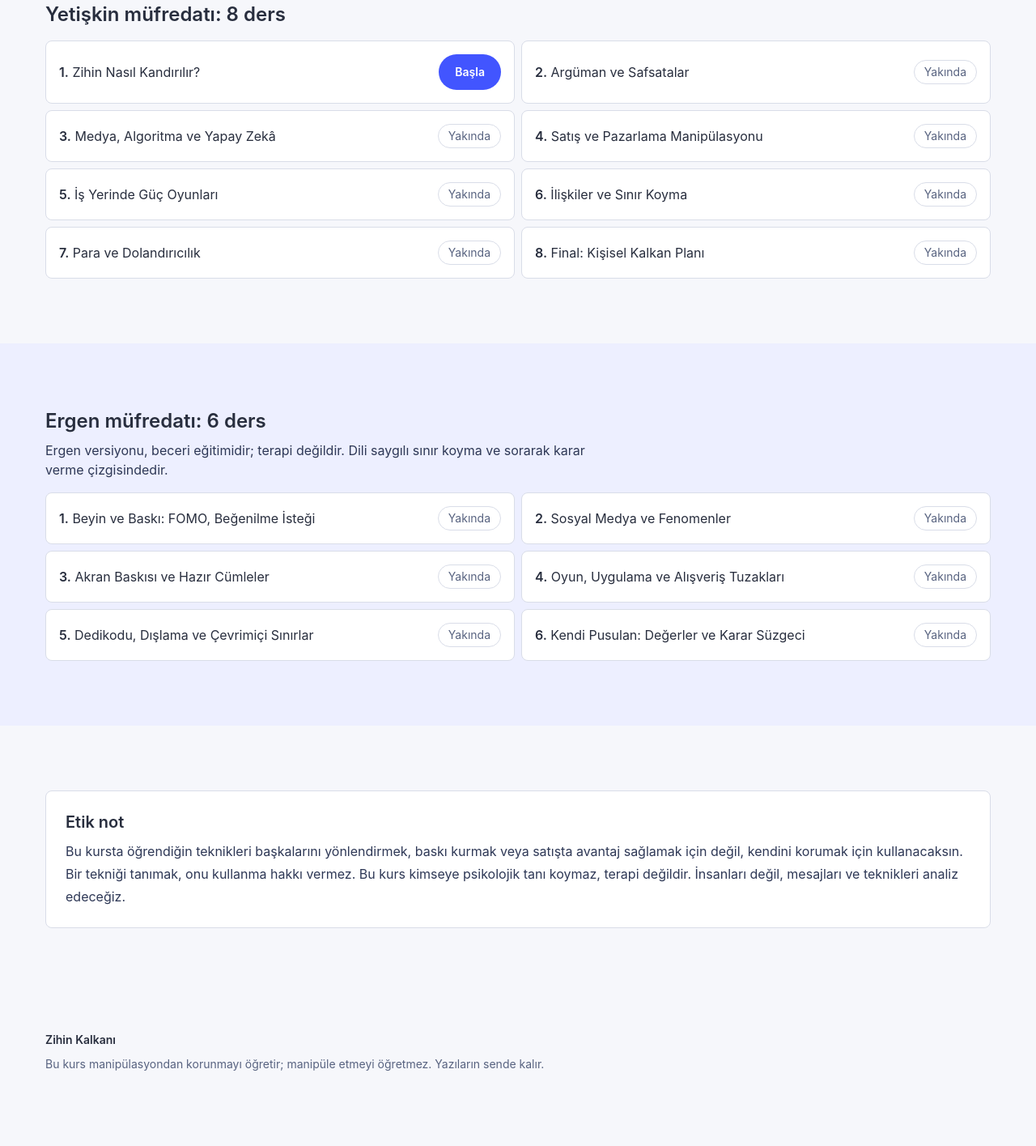
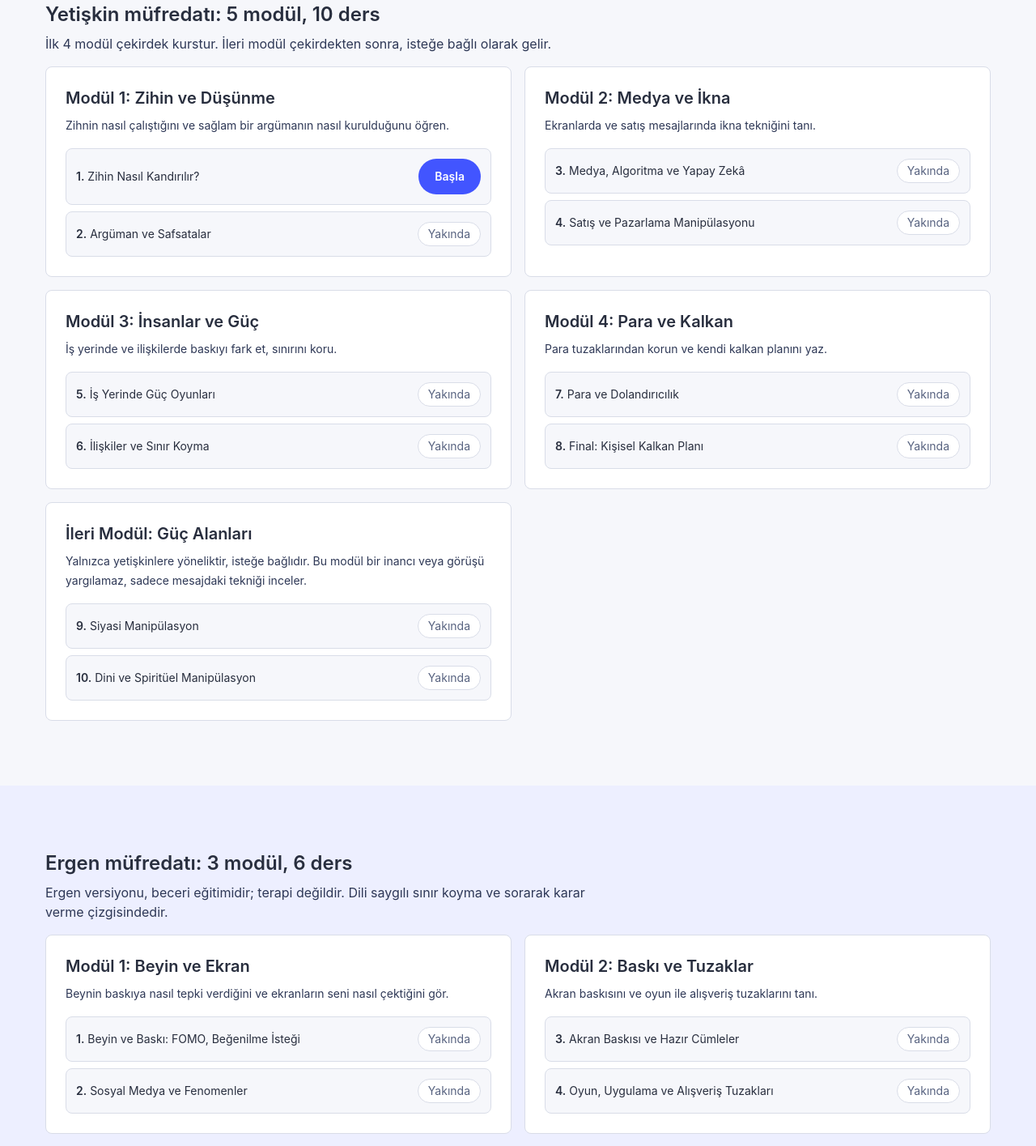
Before and after one commit to mabgcm/ct-lesson, a Next.js app: page / in a window 1280 px wide. Shown: the part 1820-3235 px from the top of the page at 81% size. Before the commit the page ends 3178 px from the top, so only its background shows below. Built offline with nearby package versions, Linux system fonts and the light colour scheme.

Commit message:
Ana sayfa modüllere ayrıldı: yetişkin 5 modül, ergen 3 modül

```diff
--- a/app/page.tsx
+++ b/app/page.tsx
@@ -30,24 +30,74 @@ const modes = [
   },
 ];
 
-const adultLessons = [
+const adultModules = [
+  {
+    title: "Modül 1: Zihin ve Düşünme",
+    body: "Zihnin nasıl çalıştığını ve sağlam bir argümanın nasıl kurulduğunu öğren.",
+    lessons: [
       { title: "Zihin Nasıl Kandırılır?", status: "available" },
       { title: "Argüman ve Safsatalar", status: "soon" },
+    ],
+  },
+  {
+    title: "Modül 2: Medya ve İkna",
+    body: "Ekranlarda ve satış mesajlarında ikna tekniğini tanı.",
+    lessons: [
       { title: "Medya, Algoritma ve Yapay Zekâ", status: "soon" },
       { title: "Satış ve Pazarlama Manipülasyonu", status: "soon" },
+    ],
+  },
+  {
+    title: "Modül 3: İnsanlar ve Güç",
+    body: "İş yerinde ve ilişkilerde baskıyı fark et, sınırını koru.",
+    lessons: [
       { title: "İş Yerinde Güç Oyunları", status: "soon" },
       { title: "İlişkiler ve Sınır Koyma", status: "soon" },
+    ],
+  },
+  {
+    title: "Modül 4: Para ve Kalkan",
+    body: "Para tuzaklarından korun ve kendi kalkan planını yaz.",
+    lessons: [
       { title: "Para ve Dolandırıcılık", status: "soon" },
       { title: "Final: Kişisel Kalkan Planı", status: "soon" },
+    ],
+  },
+  {
+    title: "İleri Modül: Güç Alanları",
+    body: "Yalnızca yetişkinlere yöneliktir, isteğe bağlıdır. Bu modül bir inancı veya görüşü yargılamaz, sadece mesajdaki tekniği inceler.",
+    lessons: [
+      { title: "Siyasi Manipülasyon", status: "soon" },
+      { title: "Dini ve Spiritüel Manipülasyon", status: "soon" },
+    ],
+  },
 ] as const;
 
-const teenLessons = [
+const teenModules = [
+  {
+    title: "Modül 1: Beyin ve Ekran",
+    body: "Beynin baskıya nasıl tepki verdiğini ve ekranların seni nasıl çektiğini gör.",
+    lessons: [
       "Beyin ve Baskı: FOMO, Beğenilme İsteği",
       "Sosyal Medya ve Fenomenler",
+    ],
+  },
+  {
+    title: "Modül 2: Baskı ve Tuzaklar",
+    body: "Akran baskısını ve oyun ile alışveriş tuzaklarını tanı.",
+    lessons: [
       "Akran Baskısı ve Hazır Cümleler",
       "Oyun, Uygulama ve Alışveriş Tuzakları",
+    ],
+  },
+  {
+    title: "Modül 3: Sınırlar ve Pusula",
+    body: "Dedikoduya ve dışlamaya karşı sınırını koy, kendi pusulanla karar ver.",
+    lessons: [
       "Dedikodu, Dışlama ve Çevrimiçi Sınırlar",
       "Kendi Pusulan: Değerler ve Karar Süzgeci",
+    ],
+  },
 ];
 
 export default function Home() {
@@ -161,19 +211,33 @@ export default function Home() {
         </div>
       </section>
 
-      {/* Adult curriculum: study-set cards */}
+      {/* Adult curriculum: module cards */}
       <section aria-labelledby="yetiskin-baslik" className="mx-auto max-w-[1200px] px-4 py-20">
         <h2 id="yetiskin-baslik" className="text-2xl font-semibold">
-          Yetişkin müfredatı: 8 ders
+          Yetişkin müfredatı: 5 modül, 10 ders
         </h2>
-        <ol className="mt-4 grid gap-2 sm:grid-cols-2">
-          {adultLessons.map((lesson, index) => (
+        <p className="mt-2 max-w-2xl text-deep-indigo">
+          İlk 4 modül çekirdek kurstur. İleri modül çekirdekten sonra,
+          isteğe bağlı olarak gelir.
+        </p>
+        <div className="mt-4 grid gap-4 sm:grid-cols-2">
+          {adultModules.map((module, moduleIndex) => (
+            <article
+              key={module.title}
+              className="rounded-lg border border-mist-border bg-paper-white p-6 shadow-[rgba(40,46,62,0.1)_0px_4px_16px_0px]"
+            >
+              <h3 className="text-xl font-semibold">{module.title}</h3>
+              <p className="mt-2 text-sm leading-6 text-deep-indigo">{module.body}</p>
+              <ol className="mt-4 space-y-2">
+                {module.lessons.map((lesson, lessonIndex) => {
+                  const number = moduleIndex * 2 + lessonIndex + 1;
+                  return (
                     <li
                       key={lesson.title}
-              className="flex items-center justify-between gap-3 rounded-lg border border-mist-border bg-paper-white p-4 shadow-[rgba(40,46,62,0.1)_0px_4px_16px_0px]"
+                      className="flex items-center justify-between gap-3 rounded-lg border border-mist-border bg-chalk-canvas p-3"
                     >
-              <span>
-                <strong className="font-semibold">{index + 1}.</strong> {lesson.title}
+                      <span className="text-sm">
+                        <strong className="font-semibold">{number}.</strong> {lesson.title}
                       </span>
                       {lesson.status === "available" ? (
                         <Link
@@ -183,40 +247,55 @@ export default function Home() {
                           Başla
                         </Link>
                       ) : (
-                <span className="shrink-0 rounded-full border border-mist-border px-3 py-1 text-sm text-slate-veil">
+                        <span className="shrink-0 rounded-full border border-mist-border bg-paper-white px-3 py-1 text-sm text-slate-veil">
                           Yakında
                         </span>
                       )}
                     </li>
+                  );
+                })}
+              </ol>
+            </article>
           ))}
-        </ol>
+        </div>
       </section>
 
-      {/* Teen curriculum: tinted section */}
+      {/* Teen curriculum: module cards, tinted section */}
       <section aria-labelledby="ergen-baslik" className="bg-lilac-wash py-20">
         <div className="mx-auto max-w-[1200px] px-4">
           <h2 id="ergen-baslik" className="text-2xl font-semibold">
-            Ergen müfredatı: 6 ders
+            Ergen müfredatı: 3 modül, 6 ders
           </h2>
           <p className="mt-2 max-w-2xl text-deep-indigo">
             Ergen versiyonu, beceri eğitimidir; terapi değildir. Dili saygılı
             sınır koyma ve sorarak karar verme çizgisindedir.
           </p>
-          <ol className="mt-4 grid gap-2 sm:grid-cols-2">
-            {teenLessons.map((title, index) => (
+          <div className="mt-4 grid gap-4 sm:grid-cols-2">
+            {teenModules.map((module, moduleIndex) => (
+              <article
+                key={module.title}
+                className="rounded-lg border border-mist-border bg-paper-white p-6"
+              >
+                <h3 className="text-xl font-semibold">{module.title}</h3>
+                <p className="mt-2 text-sm leading-6 text-deep-indigo">{module.body}</p>
+                <ol className="mt-4 space-y-2">
+                  {module.lessons.map((title, index) => (
                     <li
                       key={title}
-                className="flex items-center justify-between gap-3 rounded-lg border border-mist-border bg-paper-white p-4"
+                      className="flex items-center justify-between gap-3 rounded-lg border border-mist-border bg-chalk-canvas p-3"
                     >
-                <span>
-                  <strong className="font-semibold">{index + 1}.</strong> {title}
+                      <span className="text-sm">
+                        <strong className="font-semibold">{moduleIndex * 2 + index + 1}.</strong> {title}
                       </span>
-                <span className="shrink-0 rounded-full border border-mist-border px-3 py-1 text-sm text-slate-veil">
+                      <span className="shrink-0 rounded-full border border-mist-border bg-paper-white px-3 py-1 text-sm text-slate-veil">
                         Yakında
                       </span>
                     </li>
                   ))}
                 </ol>
+              </article>
+            ))}
+          </div>
         </div>
       </section>
 
```
Lines whose indentation alone changed are shown as unchanged.
